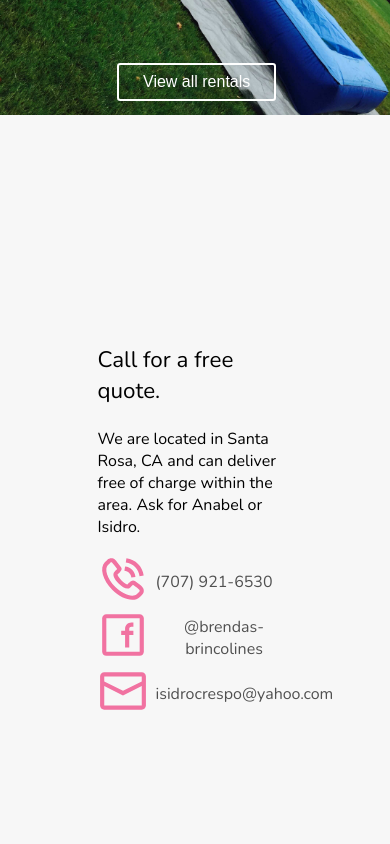
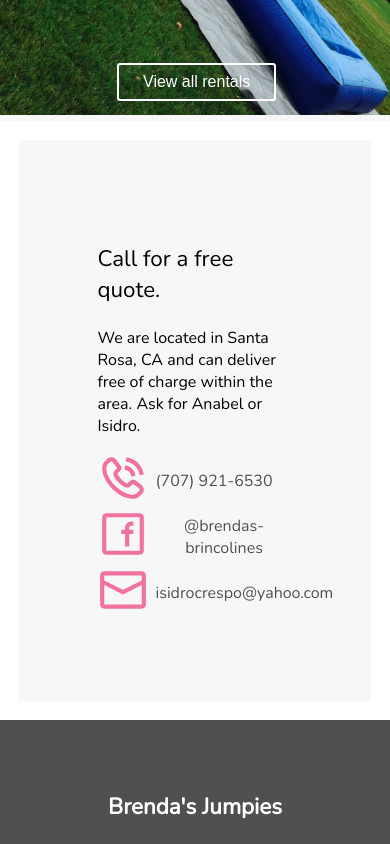
Before and after one commit to alopez96/brendas-react, a React (Create React App) app: page / in a window 390 px wide. Shown: the part 2280-3124 px from the top of the page. Built offline with nearby package versions, Linux system fonts and the light colour scheme.

Commit message:
update contact mobile view

```diff
--- a/src/App.css
+++ b/src/App.css
@@ -249,8 +249,16 @@
         font-size: 1em;
         width: 50vw;
     }
+
     .main{
-        margin: 0em;
+        display: flex;
+        background-color: #F7F7F7;
+        flex-direction: row;
+        height: auto;
+        margin: 1.2em;
+        padding: 5rem 0 5rem 0;
+        justify-content: center;
+        align-items: center;
     }
 
     .gray-back{
```
